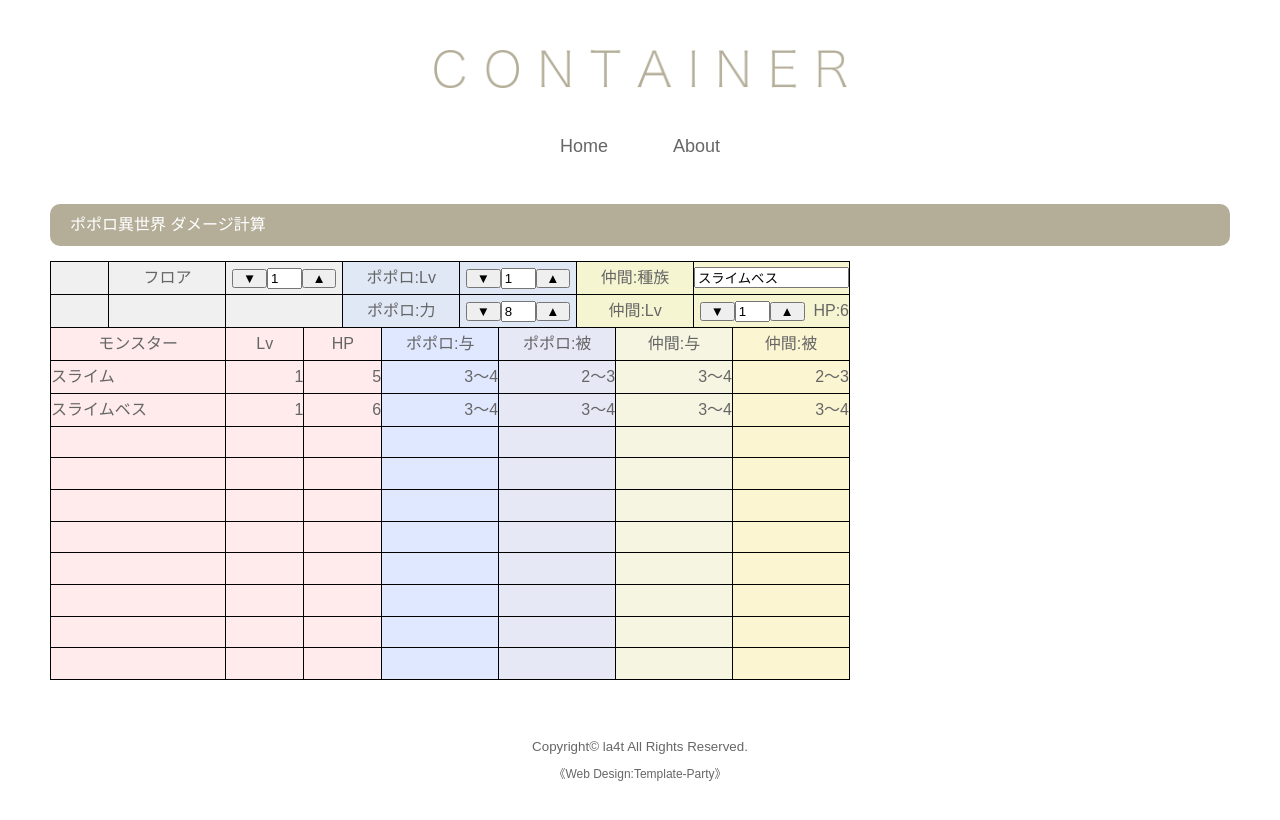
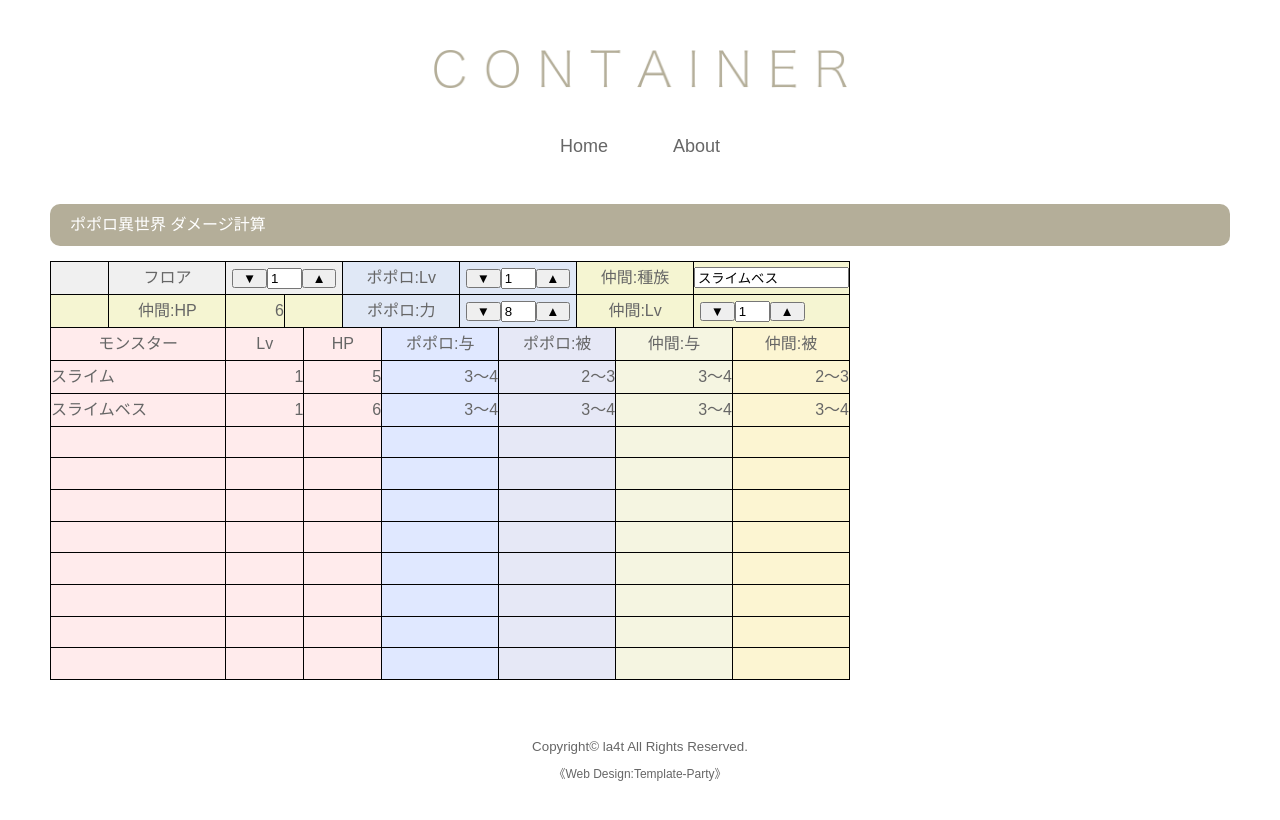
Before and after one commit to la4t/la4t.github.io, a Jekyll site: the page built from tr3_isekai.md, in a window 1280 px wide. Shown: the top 820 px of the page. Built offline with Jekyll 4.4.1, drawn with Linux system fonts in a browser that asks for light colours.

Commit message:
UIの調整

```diff
--- a/js/tr3_isekai.js
+++ b/js/tr3_isekai.js
@@ -36,7 +36,7 @@ define(function (require, exports, module) {
       Atk: base_n.Atk + lvup_n.Atk,
       Def: base_n.Def + lvup_n.Def
     }
-    $('#hp_n').html("HP:" + n.HP);
+    $('#hp_n').html(n.HP);
 
     var list = isekai_floor[$('#floor').val()];
     for(var i=0; i<10; i++){
--- a/tr3_isekai.md
+++ b/tr3_isekai.md
@@ -40,9 +40,11 @@ title: ポポロ異世界 ダメージ計算
   <td colspan="3" class="xl77" style='border-left:none;'><input type="text" value="スライムベス" style="width:100%" id="spec" /></td>
  </tr>
  <tr style='height:23.0pt'>
-  <td class="xl65" style='height:23.0pt;border-top:none'></td>
-  <td class="xl65" style='border-left:none'></td>
-  <td colspan="3" class="xl65" style='border-left:none'></td>
+  <td class="xl76" style='height:23.0pt;border-top:none'></td>
+  <td class="xl76" style='border-left:none'>仲間:HP</td>
+  <td class="xl77" align="right" style='border-left:none' id="hp_n"></td>
+  <td colspan="2" class="xl76" style='border-left:none'></td>
+
   <td colspan="2" class="xl71">ポポロ:力</td>
   <td colspan="2" class="xl70" align="center" style='border-left:none'>
     <button type="button" value="#power minus 0" style="padding:0px;width:30%" id="btn5">▼</button><input type="text" value="8" maxlength='2' style="width:30%" id="power" /><button type="button" value="#power plus 50" style="padding:0px;width:30%" id="btn6">▲</button>
@@ -51,7 +53,7 @@ title: ポポロ異世界 ダメージ計算
   <td colspan="2" class="xl78" align="center" style='border-left:none'>
     <button type="button" value="#lv_n minus 1" style="padding:0px;width:30%" id="btn7">▼</button><input type="text" value="1" maxlength='2' style="width:30%" id="lv_n" /><button type="button" value="#lv_n plus 99" style="padding:0px;width:30%" id="btn8">▲</button>
   </td>
-  <td class="xl80" align="right" style='border-top:none' id="hp_n"></td>
+  <td class="xl80" align="right" style='border-top:none'></td>
  </tr>
  <tr style='height:23.0pt'>
   <td colspan="2" class="xl87" style='height:23.0pt'>モンスター</td>
```
